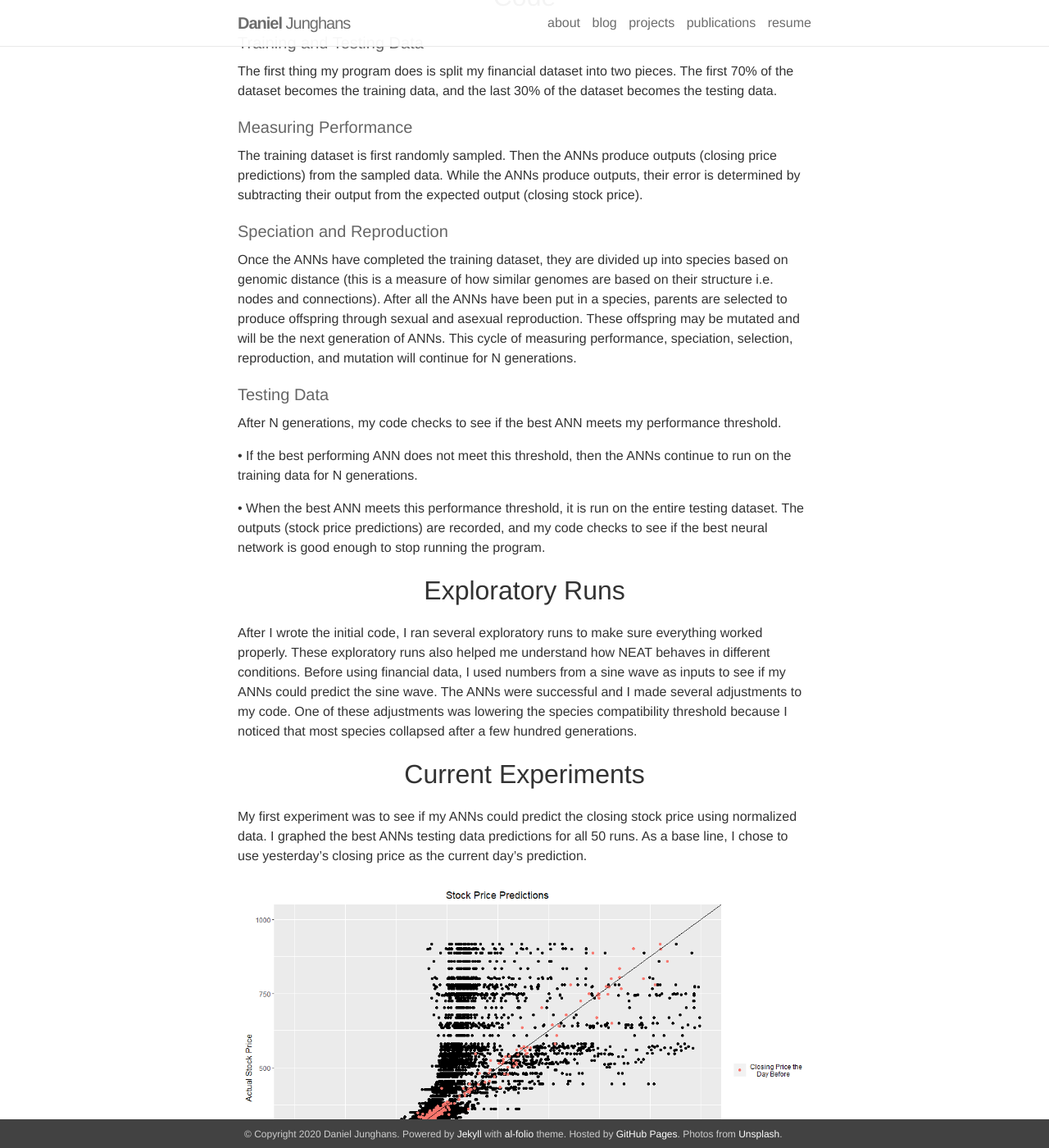
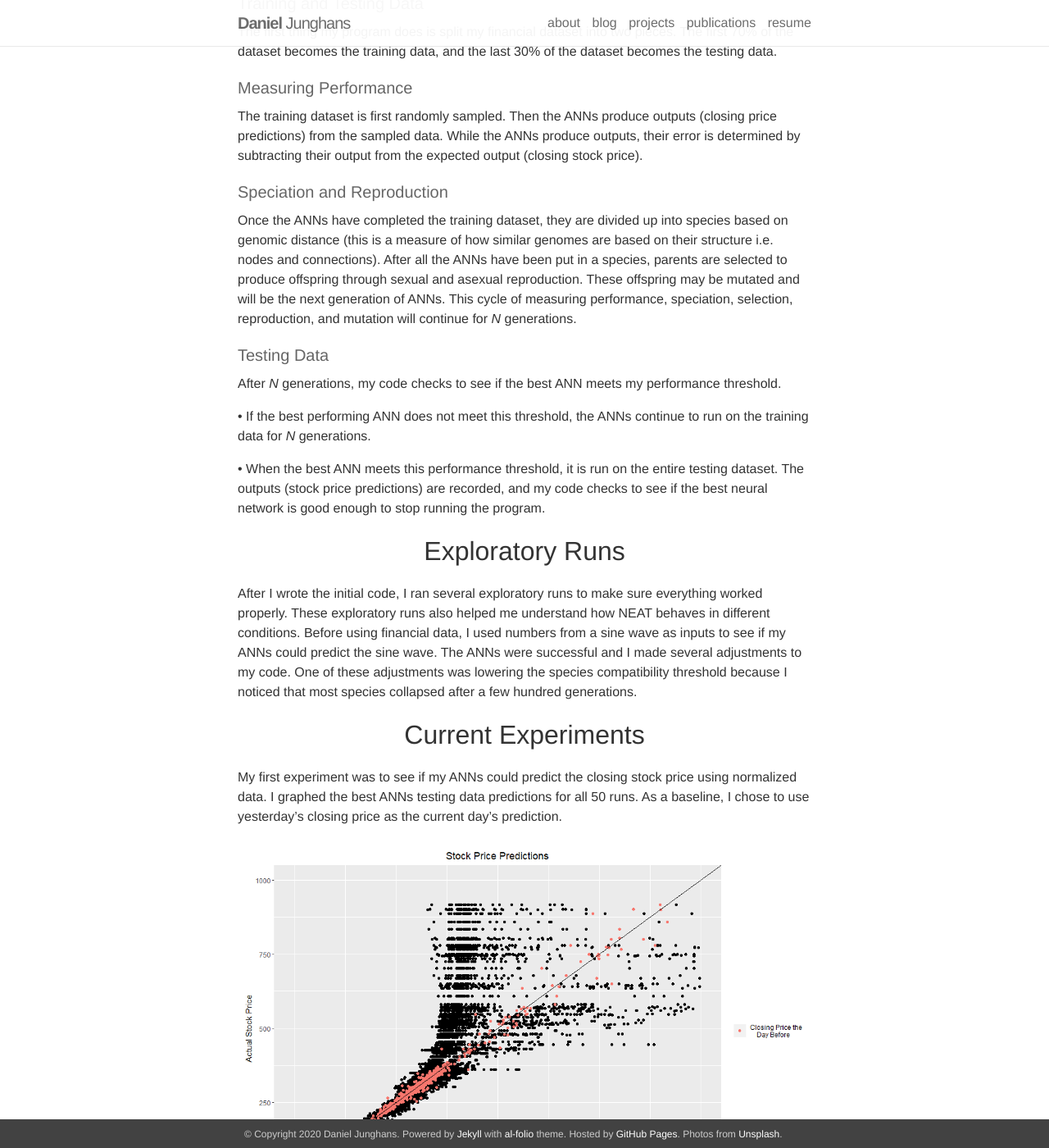
Before and after one commit to DanielJunghans/danieljunghans.github.io, a Jekyll site: the page built from _posts/2020-6-18-NEAT.markdown, in a window 1280 px wide and 1400 px high, scrolled down 2854 px. Shown: the whole window at 82% size. Built offline with Jekyll 4.4.1, drawn with Linux system fonts in a browser that asks for light colours; nearby versions of some CDN libraries; some of the changed text lies outside the part shown.

Commit message:
suggested changes

```diff
--- a/_posts/2020-6-18-NEAT.markdown
+++ b/_posts/2020-6-18-NEAT.markdown
@@ -31,7 +31,7 @@
 </div>
 
 
-An Activation Function is a non-linear function used by nodes to produce an output. A common example of an Activation Function would be the sine function. Node bias is a value added to the sum of all input signals multiplied by their weights. The purpose of adding a node bias is to move the Activation Function. The bias acts very similarly to the constant b in the linear function: y=ax+b. When the constant b is changed, the line will move up or down changing the y-axis. Moving an Activation Function greatly impacts the output of a node which may be useful in the learning process.
+An Activation Function is a non-linear function used by nodes to produce an output. A common example of an Activation Function would be the sine function. Node bias is a value added to the sum of all input signals multiplied by their weights. The purpose of adding a node bias is to move the Activation Function. The bias acts very similarly to the constant b in the linear function: *y=ax+b*. When the constant *b* is changed, the line will move up or down changing the *y-axis*. Moving an Activation Function greatly impacts the output of a node which may be useful in the learning process.
 
 <h4>Output Layer</h4>
 The output layer is that last set of nodes that produce outputs. My ANNs will only have one node in the output layer. This last node will be responsible for outputting the closing price prediction.
@@ -41,9 +41,9 @@
 <p style="text-align: center;"><font size="+3">NEAT</font></p>
 While researching ANNs, I was introduced to the [Neural Evolution of Augmenting Topologies](https://ieeexplore.ieee.org/abstract/document/1004508?casa_token=GvSoqJe__7oAAAAA:4MxGQXXGS6P-w3srDdBVwXhW0vGG8oF9TGfN9W-RmY3o_7dS5259uk6JBSAKauHqO4Fi1gtntw) (NEAT). NEAT was developed by Dr. Kenneth O. Stanely and is a method for evolving the structure ANNs. Unlike traditional ANNs that only adjust connection weights, NEAT gives ANNS the ability to adjust nodes, weights, and connections. The NEAT approach allows ANNS to add or delete connections and nodes. Stock market data is extremely noisy and allowing the structure of my ANNs to change may give them a competitive advantage.
 
-
+<a name="stock"></a>
 <p style="text-align: center;"><font size="+3">Tesla Stock</font></p>
-For this project, I am using a stock with a highly volatile price. I want to use a stock with a highly volatile price because I believe it will lead to more versatile and complex algorithms. The company I am using is $TSLA because it meets my volatility requirement with a 52-week price range of $211.00 - $1027.48.
+For this project, I am using a stock with a highly volatile price. I want to use a stock with a highly volatile price because I believe it will lead to more versatile and complex algorithms. I chose to train on [$TSLA](https://finance.yahoo.com/quote/TSLA?p=TSLA&.tsrc=fin-srch) because it meets my volatility requirement with a 52-week price range of $211.00 - $1027.48.
 
 <p style="text-align: center;"><font size="+3">Stock Data</font></p>
 The financial data consists of historical trading data and technical indicators. There are 19 variables in my dataset which serve as inputs for my ANNs. The financial data I decided to use for this research project was largely influenced by [*Improving Stock Closing Price Prediction Using Recurrent Neural Network and Technical Indicators*](https://www-mitpressjournals-org.proxy1.cl.msu.edu/doi/full/10.1162/neco_a_01124).
@@ -53,7 +53,7 @@
 
 I used the [neat-python](https://neat-python.readthedocs.io/en/latest/) implementation of NEAT for this project. Neat-python is a library with tools that maintain individual genomes (artificial neural networks). These genomes are made up of genes that contain important information about the structure of the algorithm.
 
-<p style="text-align: center;"><font size="+3">Code</font></p>
+<p style="text-align: center;"><font size="+3">Methods</font></p>
 
 <h4>Training and Testing Data</h4>
 The first thing my program does is split my financial dataset into two pieces. The first 70% of the dataset becomes the training data, and the last 30% of the dataset becomes the testing data. <br />
@@ -63,12 +63,12 @@
 is determined by subtracting their output from the expected output (closing stock price).
 <br />
 <h4>Speciation and Reproduction</h4>
-Once the ANNs have completed the training dataset, they are divided up into species based on genomic distance (this is a measure of how similar genomes are based on their structure i.e. nodes and connections). After all the ANNs have been put in a species, parents are selected to produce offspring through sexual and asexual reproduction. These offspring may be mutated and will be the next generation of ANNs. This cycle of measuring performance, speciation, selection, reproduction, and mutation will continue for N generations.
+Once the ANNs have completed the training dataset, they are divided up into species based on genomic distance (this is a measure of how similar genomes are based on their structure i.e. nodes and connections). After all the ANNs have been put in a species, parents are selected to produce offspring through sexual and asexual reproduction. These offspring may be mutated and will be the next generation of ANNs. This cycle of measuring performance, speciation, selection, reproduction, and mutation will continue for *N* generations.
 <br />
 <h4>Testing Data</h4>
-After N generations, my code checks to see if the best ANN meets my performance threshold.
+After *N* generations, my code checks to see if the best ANN meets my performance threshold.
 
-•	If the best performing ANN does not meet this threshold, then the ANNs continue to run on the training data for N generations.
+•	If the best performing ANN does not meet this threshold, the ANNs continue to run on the training data for *N* generations.
 
 •	When the best ANN meets this performance threshold, it is run on the entire testing dataset. The outputs (stock price predictions) are recorded, and my code checks to see if the best neural network is good enough to stop running the program.
 
@@ -77,7 +77,7 @@
 After I wrote the initial code, I ran several exploratory runs to make sure everything worked properly. These exploratory runs also helped me understand how NEAT behaves in different conditions. Before using financial data, I used numbers from a sine wave as inputs to see if my ANNs could predict the sine wave. The ANNs were successful and I made several adjustments to my code. One of these adjustments was lowering the species compatibility threshold because I noticed that most species collapsed after a few hundred generations.
 
 <p style="text-align: center;"><font size="+3">Current Experiments</font></p>
-My first experiment was to see if my ANNs could predict the closing stock price using normalized data. I graphed the best ANNs testing data predictions for all 50 runs. As a base line, I chose to use yesterday's closing price as the current day's prediction.
+My first experiment was to see if my ANNs could predict the closing stock price using normalized data. I graphed the best ANNs testing data predictions for all 50 runs. As a baseline, I chose to use yesterday's closing price as the current day's prediction.
 
 <div class="img">
     <img class="col three" src="{{ site.baseurl }}/assets/img/graph1.PNG">
```
Also changed, not shown: other parts of _posts/2020-6-18-NEAT.markdown (+3 -3 lines).
